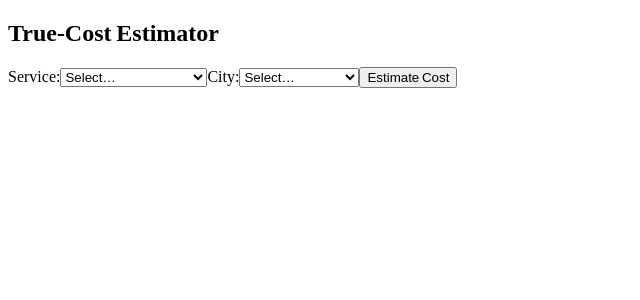
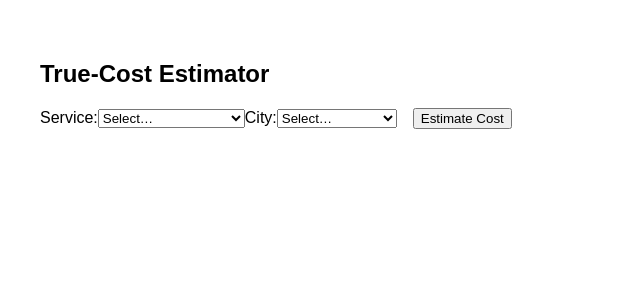
Before and after one commit to levicollier/datapique-site, a Next.js app: page /tools/estimator in a window 1280 px wide. Shown: the top 300 px of the page, without its empty margins (0-640 px from the left). Built offline with nearby package versions, Linux system fonts and the light colour scheme.

Commit message:
Update estimator.js

```diff
--- a/pages/tools/estimator.js
+++ b/pages/tools/estimator.js
@@ -8,40 +8,50 @@ export default function TrueCostEstimator() {
 
   const handleEstimate = () => {
     const match = costData.find(
-      item =>
-        item.city === city && item.sub_category === service
+      (item) => item.city === city && item.sub_category === service
     );
     setResult(match || null);
   };
 
   return (
-    <div>
-      <h2>True‑Cost Estimator</h2>
+    <div style={{ fontFamily: 'sans-serif', padding: '2rem' }}>
+      <h2>True‑Cost Estimator</h2>
+
       <label>Service:</label>
-      <select onChange={e => setService(e.target.value)}>
+      <select onChange={(e) => setService(e.target.value)}>
         <option value="">Select…</option>
-        {[...new Set(costData.map(i => i.sub_category))].map(s => (
-          <option key={s} value={s}>{s}</option>
+        {[...new Set(costData.map((i) => i.sub_category))].map((s) => (
+          <option key={s} value={s}>
+            {s}
+          </option>
         ))}
       </select>
 
       <label>City:</label>
-      <select onChange={e => setCity(e.target.value)}>
+      <select onChange={(e) => setCity(e.target.value)}>
         <option value="">Select…</option>
-        {[...new Set(costData.map(i => i.city))].map(c => (
-          <option key={c} value={c}>{c}</option>
+        {[...new Set(costData.map((i) => i.city))].map((c) => (
+          <option key={c} value={c}>
+            {c}
+          </option>
         ))}
       </select>
 
-      <button onClick={handleEstimate}>Estimate Cost</button>
+      <button onClick={handleEstimate} style={{ marginLeft: '1rem' }}>
+        Estimate Cost
+      </button>
 
       {result && (
-        <div style={{marginTop:'1em'}}>
-          <h3>{result.sub_category} in {result.city}</h3>
-          <p>Average Cost: ${result.avg_cost}</p>
-          <p>Typical Range: ${result.low_cost} – ${result.high_cost}</p>
-          <p>Confidence: {result.confidence_score}%</p>
-          <small>Source: {result.data_source}</small>
+        <div style={{ marginTop: '1em' }}>
+          <h3>
+            {result.sub_category} in {result.city}
+          </h3>
+          <p>Average Cost: ${result.avg_cost}</p>
+          <p>
+            Typical Range: ${result.low_cost} - ${result.high_cost}
+          </p>
+          <p>Confidence: {result.confidence_score}%</p>
+          <small>Source: {result.data_source}</small>
         </div>
       )}
     </div>
```
